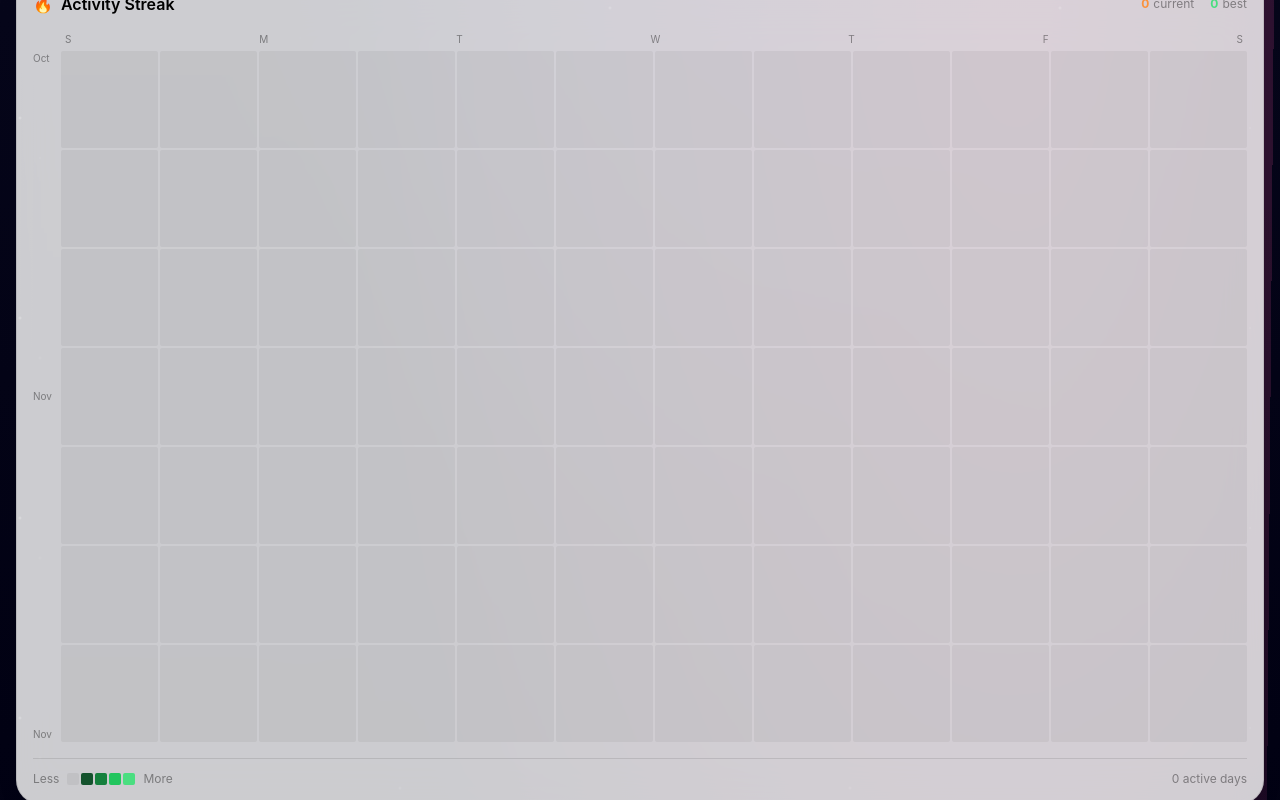
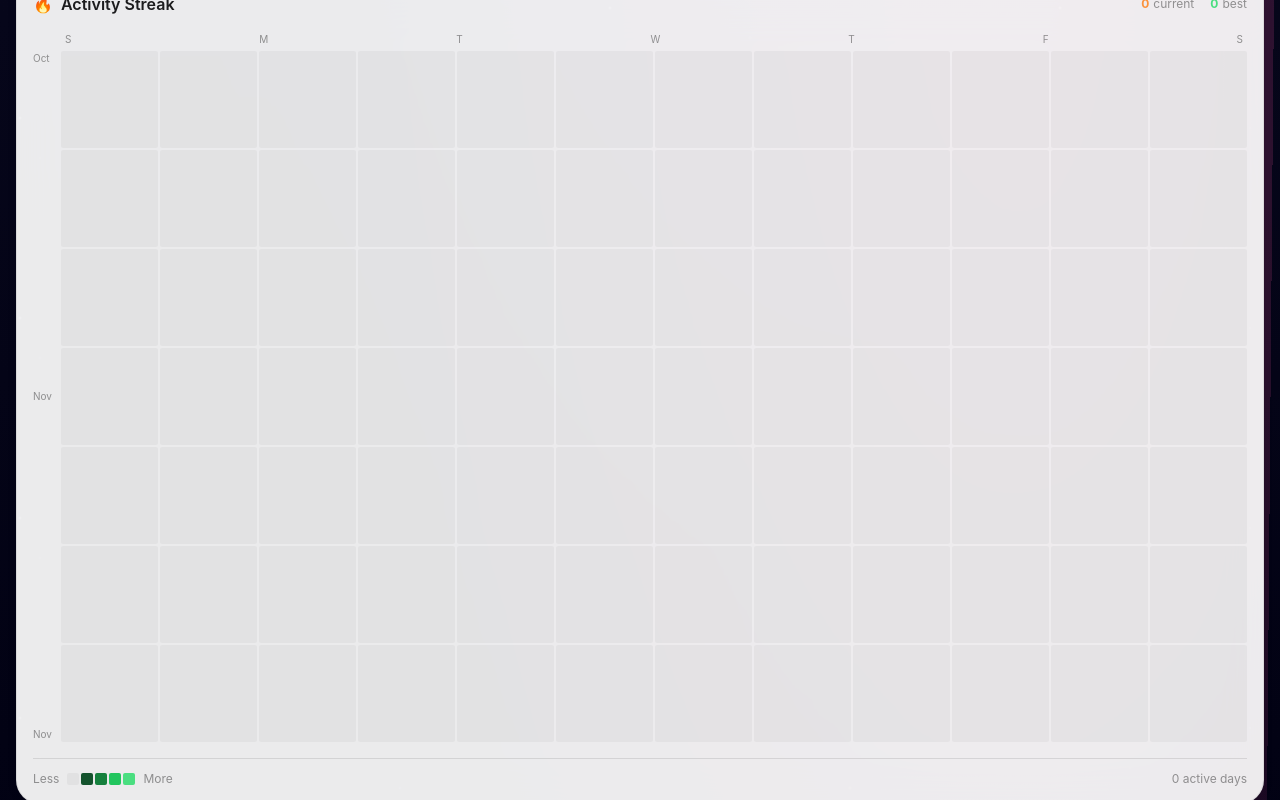
Before and after one commit to justinnewbold/time-blocking, a Next.js app: page /stats in a window 1280 px wide. Shown: the part 2512-3312 px from the top of the page. Built offline with nearby package versions, Linux system fonts and the light colour scheme.

Commit message:
fix: Enhanced light mode UI - better contrast and visibility 🌞

```diff
--- a/src/app/globals.css
+++ b/src/app/globals.css
@@ -894,16 +894,20 @@ body {
 }
 
 /* Light mode */
+/* ===== Enhanced Light Mode Styles ===== */
 .light-mode {
   --bg-primary: #f5f5f7;
   --bg-secondary: #ffffff;
   --bg-tertiary: #e5e5ea;
-  --text-primary: #000000;
+  --text-primary: #1c1c1e;
   --text-secondary: rgba(0, 0, 0, 0.6);
   --text-tertiary: rgba(0, 0, 0, 0.4);
-  --glass-bg: rgba(0, 0, 0, 0.05);
-  --glass-border: rgba(0, 0, 0, 0.1);
+  --glass-bg: rgba(255, 255, 255, 0.85);
+  --glass-border: rgba(0, 0, 0, 0.08);
   --separator: rgba(0, 0, 0, 0.1);
+  --accent-bg: rgba(0, 0, 0, 0.06);
+  --button-bg: rgba(0, 0, 0, 0.08);
+  --button-hover: rgba(0, 0, 0, 0.12);
 }
 
 /* Light mode specific overrides */
@@ -911,68 +915,221 @@ body {
   background: var(--bg-primary);
 }
 
+/* Glass cards - main content containers */
 .light-mode .glass,
 .light-mode .glass-card {
-  background: rgba(255, 255, 255, 0.8);
-  border-color: rgba(0, 0, 0, 0.1);
-  box-shadow: 0 4px 20px rgba(0, 0, 0, 0.08);
+  background: rgba(255, 255, 255, 0.92) !important;
+  border-color: rgba(0, 0, 0, 0.08) !important;
+  box-shadow: 0 2px 12px rgba(0, 0, 0, 0.06), 0 1px 2px rgba(0, 0, 0, 0.04) !important;
+  backdrop-filter: blur(20px);
+  -webkit-backdrop-filter: blur(20px);
 }
 
+/* Header bar */
 .light-mode .glass-dark {
-  background: rgba(255, 255, 255, 0.95);
-  border-color: rgba(0, 0, 0, 0.1);
+  background: rgba(255, 255, 255, 0.95) !important;
+  border-color: rgba(0, 0, 0, 0.08) !important;
+  box-shadow: 0 1px 3px rgba(0, 0, 0, 0.06) !important;
 }
 
+/* Primary text (white -> dark) */
 .light-mode .text-white {
-  color: var(--text-primary);
+  color: var(--text-primary) !important;
 }
 
+/* Secondary text */
 .light-mode .text-white\/60,
 .light-mode .text-white\/50 {
-  color: var(--text-secondary);
+  color: var(--text-secondary) !important;
 }
 
+/* Tertiary text */
 .light-mode .text-white\/40,
-.light-mode .text-white\/30 {
-  color: var(--text-tertiary);
+.light-mode .text-white\/30,
+.light-mode .text-white\/20 {
+  color: var(--text-tertiary) !important;
 }
 
-.light-mode .bg-white\/5,
-.light-mode .bg-white\/10 {
-  background: var(--glass-bg);
+/* Background overlays - make more visible */
+.light-mode .bg-white\/5 {
+  background: rgba(0, 0, 0, 0.04) !important;
 }
 
-.light-mode .border-white\/10,
-.light-mode .border-white\/20 {
-  border-color: var(--separator);
+.light-mode .bg-white\/10 {
+  background: rgba(0, 0, 0, 0.06) !important;
 }
 
+.light-mode .bg-white\/15 {
+  background: rgba(0, 0, 0, 0.08) !important;
+}
+
+.light-mode .bg-white\/20 {
+  background: rgba(0, 0, 0, 0.1) !important;
+}
+
+.light-mode .bg-white\/30 {
+  background: rgba(0, 0, 0, 0.12) !important;
+}
+
+/* Borders */
+.light-mode .border-white\/10,
+.light-mode .border-white\/20,
+.light-mode .border-white\/30 {
+  border-color: rgba(0, 0, 0, 0.1) !important;
+}
+
+/* Glass inputs */
 .light-mode .glass-input {
-  background: rgba(0, 0, 0, 0.05);
-  color: var(--text-primary);
+  background: rgba(0, 0, 0, 0.05) !important;
+  color: var(--text-primary) !important;
+  border-color: rgba(0, 0, 0, 0.1) !important;
 }
 
 .light-mode .glass-input::placeholder {
-  color: var(--text-tertiary);
+  color: var(--text-tertiary) !important;
 }
 
+/* Buttons */
 .light-mode .glass-button {
-  background: rgba(0, 0, 0, 0.05);
+  background: rgba(0, 0, 0, 0.06) !important;
+  color: var(--text-primary) !important;
 }
 
 .light-mode .glass-button:hover {
-  background: rgba(0, 0, 0, 0.1);
+  background: rgba(0, 0, 0, 0.1) !important;
 }
 
+/* Icon buttons */
+.light-mode .glass-icon,
+.light-mode .glass-icon-sm {
+  background: rgba(0, 0, 0, 0.06) !important;
+  color: var(--text-primary) !important;
+  border-color: rgba(0, 0, 0, 0.08) !important;
+}
+
+.light-mode .glass-icon:hover,
+.light-mode .glass-icon-sm:hover {
+  background: rgba(0, 0, 0, 0.1) !important;
+}
+
+/* Green success states should stay green */
+.light-mode .bg-green-500\/20 {
+  background: rgba(34, 197, 94, 0.15) !important;
+}
+
+.light-mode .bg-green-500\/10 {
+  background: rgba(34, 197, 94, 0.1) !important;
+}
+
+.light-mode .border-green-500\/30 {
+  border-color: rgba(34, 197, 94, 0.3) !important;
+}
+
+/* Time/duration buttons */
+.light-mode button[class*="rounded-xl"][class*="text-sm"],
+.light-mode button[class*="rounded-xl"][class*="text-xs"] {
+  background: rgba(0, 0, 0, 0.06) !important;
+  color: var(--text-secondary) !important;
+}
+
+.light-mode button[class*="rounded-xl"][class*="text-sm"]:hover,
+.light-mode button[class*="rounded-xl"][class*="text-xs"]:hover {
+  background: rgba(0, 0, 0, 0.1) !important;
+}
+
+/* Filter/category pills */
+.light-mode .rounded-full[class*="bg-white"] {
+  background: rgba(0, 0, 0, 0.08) !important;
+}
+
+/* Progress bars */
+.light-mode .bg-white\/10.rounded-full,
+.light-mode div[class*="h-1"][class*="bg-white"] {
+  background: rgba(0, 0, 0, 0.1) !important;
+}
+
+/* iOS context menu */
 .light-mode .ios-context-menu {
-  background: rgba(255, 255, 255, 0.95);
+  background: rgba(255, 255, 255, 0.98) !important;
+  box-shadow: 0 10px 40px rgba(0, 0, 0, 0.15) !important;
 }
 
 .light-mode .ios-context-menu-item {
-  border-color: var(--separator);
+  border-color: rgba(0, 0, 0, 0.08) !important;
 }
 
-/* ===== Stagger Animations ===== */
+.light-mode .ios-context-menu-item:hover {
+  background: rgba(0, 0, 0, 0.05) !important;
+}
+
+/* Toggle switches - inactive state */
+.light-mode div[class*="rounded-full"][class*="bg-white/20"] {
+  background: rgba(0, 0, 0, 0.15) !important;
+}
+
+/* Badge/tag styling */
+.light-mode span[class*="rounded-full"][class*="bg-white"] {
+  background: rgba(0, 0, 0, 0.08) !important;
+}
+
+.light-mode span[class*="rounded-full"][class*="text-white/60"] {
+  color: var(--text-secondary) !important;
+}
+
+/* Number badges in Top 3 */
+.light-mode span[class*="rounded-lg"][class*="bg-white"] {
+  background: rgba(0, 0, 0, 0.08) !important;
+  color: var(--text-secondary) !important;
+}
+
+/* Dropdown arrows and misc elements */
+.light-mode .text-white\/20 {
+  color: rgba(0, 0, 0, 0.3) !important;
+}
+
+/* Task list backgrounds */
+.light-mode div[class*="p-2"][class*="bg-white/5"],
+.light-mode div[class*="p-3"][class*="bg-white/5"] {
+  background: rgba(0, 0, 0, 0.04) !important;
+}
+
+/* Dividers */
+.light-mode div[class*="w-px"][class*="bg-white"] {
+  background: rgba(0, 0, 0, 0.1) !important;
+}
+
+/* Make sure actual white backgrounds stay white */
+.light-mode .bg-white {
+  background: #ffffff !important;
+}
+
+/* Ring colors */
+.light-mode .ring-white\/20 {
+  --tw-ring-color: rgba(0, 0, 0, 0.1) !important;
+}
+
+/* Focus states */
+.light-mode input:focus,
+.light-mode button:focus,
+.light-mode textarea:focus {
+  outline-color: rgba(0, 122, 255, 0.5) !important;
+}
+
+/* Placeholder text */
+.light-mode ::placeholder {
+  color: rgba(0, 0, 0, 0.4) !important;
+}
+
+/* Selected/active states */
+.light-mode .bg-white\/20.text-white {
+  background: rgba(0, 122, 255, 0.15) !important;
+  color: #007aff !important;
+}
+
+/* Shadow fixes */
+.light-mode [class*="shadow"] {
+  --tw-shadow-color: rgba(0, 0, 0, 0.08) !important;
+}
 
 /* Stagger animation for lists */
 @keyframes stagger-fade-in {
```
